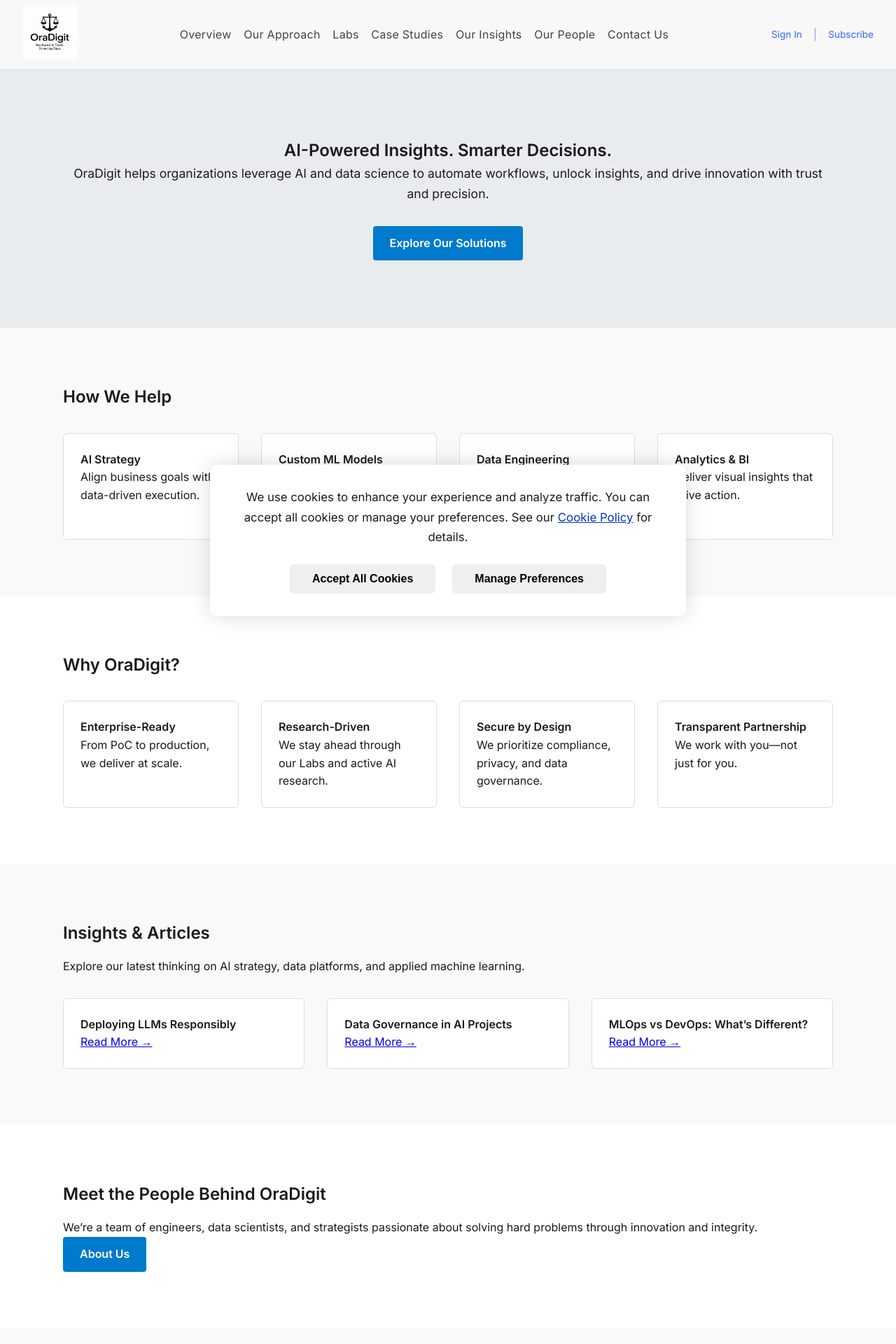
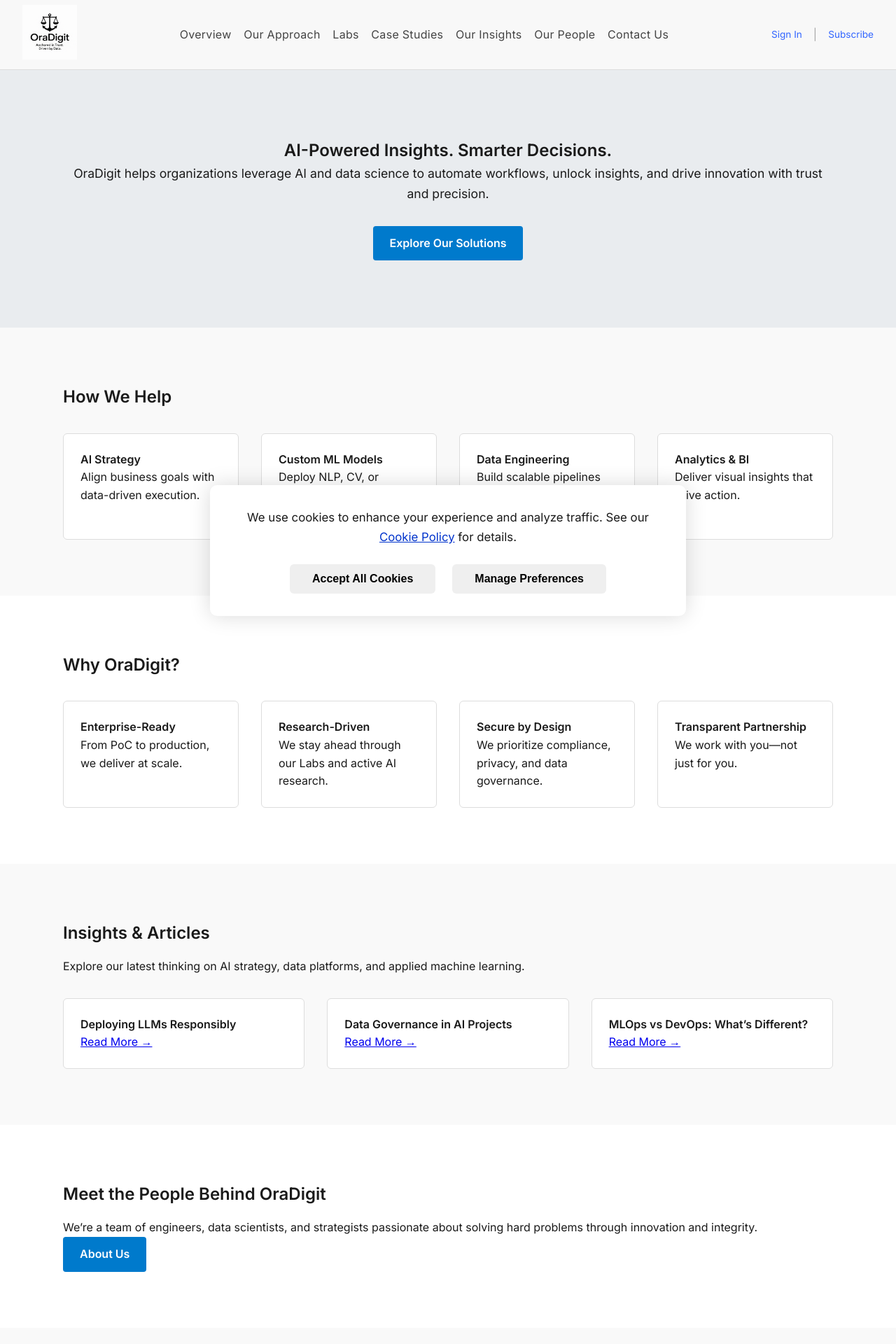
Before and after one commit to DataForSolution/oradigit-site, a Jekyll site: the page built from index.html, in a window 1280 px wide. Shown: the top 1920 px of the page at 70% size. Built offline with Jekyll 4.4.1, drawn with Linux system fonts in a browser that asks for light colours.

```diff
--- a/index.html
+++ b/index.html
@@ -69,12 +69,13 @@
     <a href="/contact/" class="btn">Contact Us</a>
   </div>
 </section>
+
 <!-- Cookie Consent Banner -->
 <div id="cookie-consent" class="cookie-banner" style="display: none;">
   <div class="cookie-content">
     <p>
-      We use cookies to enhance your experience and analyze traffic. You can accept all cookies or manage your preferences.
-      See our <a href="/cookies/">Cookie Policy</a> for details.
+      We use cookies to enhance your experience and analyze traffic. See our
+      <a href="/cookies/">Cookie Policy</a> for details.
     </p>
     <div class="cookie-buttons">
       <button id="accept-cookies" class="btn-solid">Accept All Cookies</button>
@@ -104,6 +105,3 @@
     });
   });
 </script>
-
-</body>
-</html>
```
